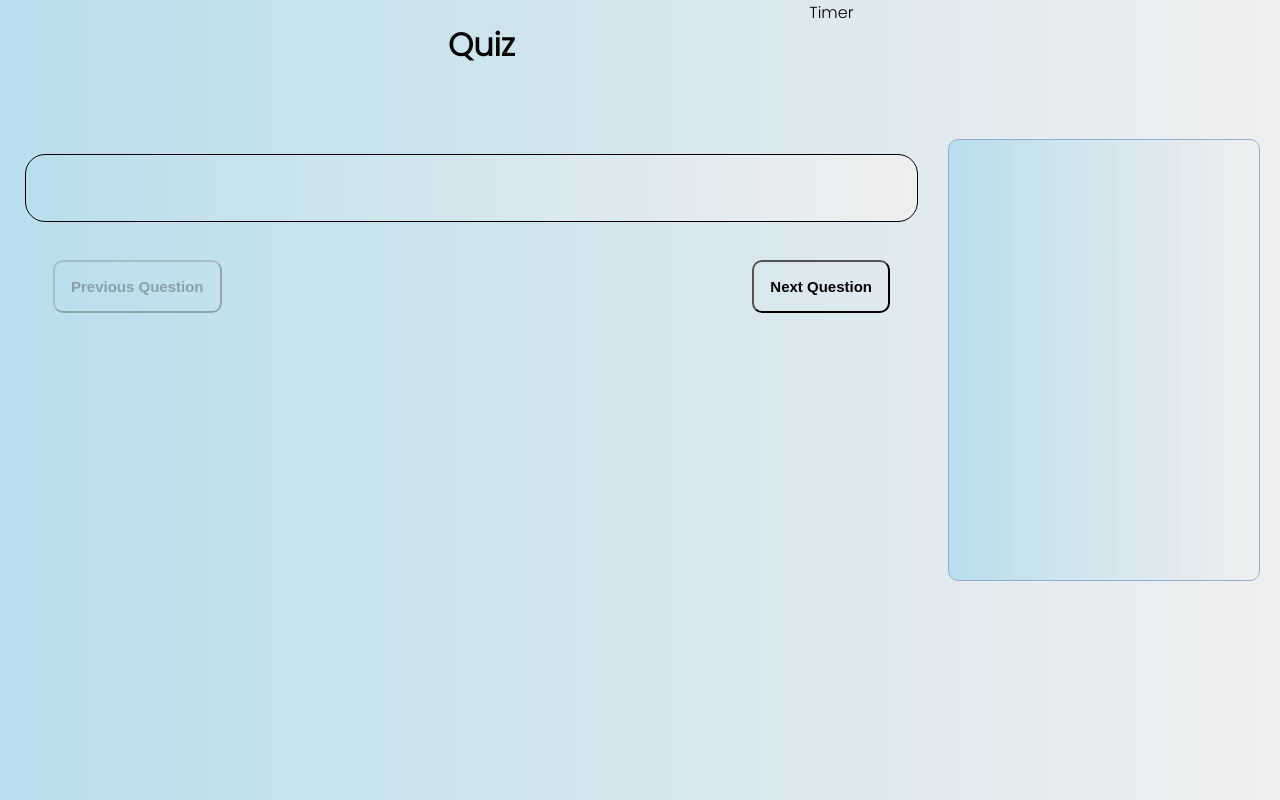
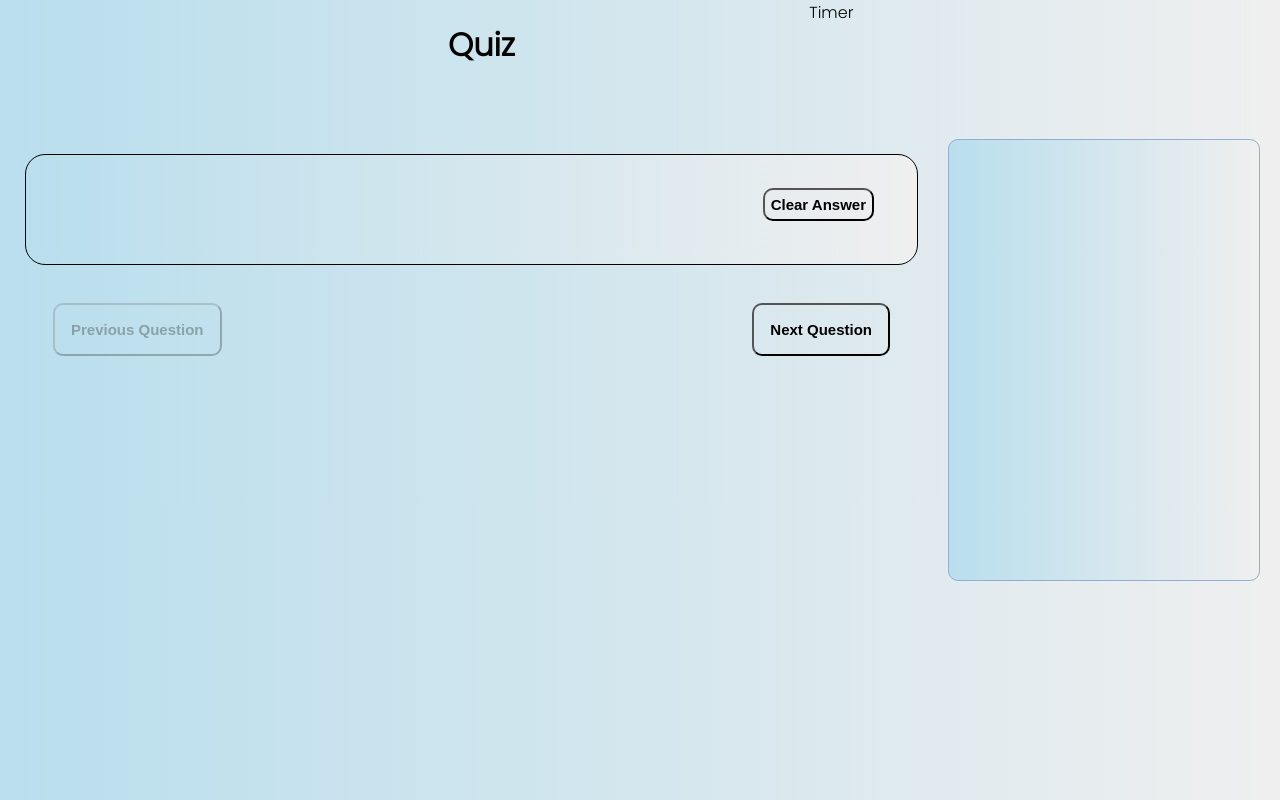
Before and after one commit to SreejaPaulG41/quizapp-typescript, a React (Create React App) app: page /genre/1/1 in a window 1280 px wide. Built offline with nearby package versions, Linux system fonts and the light colour scheme.

Commit message:
Added Clear Answer Feature

```diff
--- a/src/Components/SingleQuestionDisplay/SingleQuestionAnswerDivStyle.tsx
+++ b/src/Components/SingleQuestionDisplay/SingleQuestionAnswerDivStyle.tsx
@@ -29,6 +29,20 @@ export const QuestionDivStyle = styled.div<questionProps>`
     margin: 8px;
     font-weight: 700;
     font-size: 20px;
+    button{
+        padding: 6px;
+        font-weight: 600;
+        font-size: 15px;
+        border-radius: 10px;
+        margin: 10px;
+        margin-top: 0px;
+        background-color: transparent;
+    }
+    button:hover{
+        cursor: pointer;
+        background-color: #dbe4f0;
+        font-weight:900;
+    }
     > * {
         &:first-child {
             flex:1;
@@ -43,9 +57,13 @@ export const OptionStyle = styled.div<optionPrips>`
     margin: 8px;
     border-radius: 10px;
     font-weight: 600;
+    cursor: pointer;
     background-color: ${({ bgColor }) => bgColor};
     border: 2px solid;
     border-color: ${({ borderColor }) => borderColor};
+    input{
+        cursor: pointer;
+    }
 `
 export const ButtonStyle = styled.div`
     margin: 18px;
--- a/src/Components/SingleQuestionDisplay/index.tsx
+++ b/src/Components/SingleQuestionDisplay/index.tsx
@@ -37,7 +37,7 @@ const SingleQuestionDisplay: React.FC<singleQuestionDisplay> = ({ genreId, quest
     const history = useNavigate();
 
     useEffect(() => {
-        previousQuestionAnswerHandler({ questionId: questionId })
+        previousQuestionAnswerHandler({ questionId: questionId }) //on question change if any answer was there will show that
         setSelected(prevAnswer ? prevAnswer : '');
     }, [questionId, prevAnswer])
 
@@ -111,6 +111,14 @@ const SingleQuestionDisplay: React.FC<singleQuestionDisplay> = ({ genreId, quest
     const onAnswerChange = (e: React.ChangeEvent<HTMLInputElement>) => {
         setSelected(e.target.value);
     }
+    const onAnswerDivClick = (e: React.MouseEvent<HTMLDivElement, MouseEvent>)=>{
+        const divElement= e.target as Element;
+        setSelected(divElement.id);
+    }
+    const onClearButtonClick = (e: React.MouseEvent<HTMLButtonElement, MouseEvent>)=>{
+        setSelected('');
+        storeNotAnsweredHandler({ questionId: questionId, givenAnswerText: '', rightNess: false, answerGiven: false })
+    }
     const onSubmitHandler = (e: React.MouseEvent<HTMLButtonElement, MouseEvent>) => {
         e.preventDefault();
         if (selected !== '') {
@@ -122,16 +130,18 @@ const SingleQuestionDisplay: React.FC<singleQuestionDisplay> = ({ genreId, quest
         submitGivenAnswerHandler();
         setCheckSubmitClicked(true);
     }
+
     return (
         <ParentSingleQuestionAnswerDiv>
             <SingleQuestionAnswerDiv>
                 <QuestionDivStyle>
-                    {questionText}
+                    <div style={{flex: 1}}>{questionText}</div>
+                    <div><button onClick={(e)=>onClearButtonClick(e)}>Clear Answer</button></div>
                 </QuestionDivStyle>
                 <div>
                     {
                         answerOptions?.map((item: answerOptionArr, index: number) =>
-                            <OptionStyle>
+                            <OptionStyle id={item?.answerText} onClick={(e)=>onAnswerDivClick(e)}>
                                 <input key={index} type="radio" value={item?.answerText} checked={(selected === item?.answerText) ? true : false} onChange={(e) => onAnswerChange(e)} />{item?.answerText}
                             </OptionStyle>)
                     }
--- a/src/ReduxToolkit/givenAnswerListSlice.tsx
+++ b/src/ReduxToolkit/givenAnswerListSlice.tsx
@@ -1,5 +1,5 @@
 import { createSlice, current } from '@reduxjs/toolkit';
-import {sliceNames} from './storeConstants';
+import { sliceNames } from './storeConstants';
 
 export type answerOptionArr = {
     answerText: string;
@@ -95,8 +95,8 @@ const givenAnswerListSlice = createSlice({
                 console.log(current(state))
                 console.log(action.payload)
                 const arrayOfUnanswered = action.payload;
-                if(arrayOfUnanswered){
-                    const modifiedArrayOfUnAnswered = arrayOfUnanswered?.map((item: any)=>({
+                if (arrayOfUnanswered) {
+                    const modifiedArrayOfUnAnswered = arrayOfUnanswered?.map((item: any) => ({
                         ...item,
                         givenAnswerText: '',
                         rightNess: false,
@@ -107,23 +107,69 @@ const givenAnswerListSlice = createSlice({
             } else {
                 console.log("on blank reponse")
                 console.log(action.payload)
-                const presentArr: any = state.unAnsweredArr;
+                console.log(current(state))
+                let presentArr: any = state.unAnsweredArr;
+                const presentAnsweredArr: any = state.answerArr;
                 const presentData = presentArr.find((item: any) => {
                     return item.questionId === action.payload.questionId;
                 })
-
+                const presentDataInAnswered = presentAnsweredArr.find((item: any) => {
+                    return item.questionId === action.payload.questionId;
+                })
                 if (presentData) {
                     const index = presentArr.indexOf(presentData);
                     presentArr[index] = action.payload;
+                    // let uniqueArr: any = [];
+                    // presentArr.forEach((element: any) => {
+                    //     if (!uniqueArr.includes(element)) {
+                    //         uniqueArr.push(element);
+                    //     }
+
+                    // });
+                    let uniqueSet = new Set(presentArr);
+                    let uniqueArray = Array.from(uniqueSet);
+                    presentArr = uniqueArray;
+                    console.log("changing if only in unAnswered")
+                    console.log(current(state))
+                }
+                if (presentAnsweredArr) {
+                    const indexInAnswered = presentAnsweredArr.indexOf(presentDataInAnswered);
+                    const indexInUnAnswered = presentArr.indexOf(presentData);
+                    if (indexInUnAnswered > -1) {
+                        presentArr[indexInUnAnswered] = action.payload; //in unAnswered Array Push
+                    } else {
+                        presentArr.push(action.payload);
+                        // let uniqueArr: any = [];
+                        // presentArr.forEach((element: any) => {
+                        //     if (!uniqueArr.includes(element)) {
+                        //         uniqueArr.push(element);
+                        //     }
+
+                        // });
+                        let uniqueSet = new Set(presentArr);
+                    let uniqueArray = Array.from(uniqueSet);
+                    presentArr = uniqueArray;
+                    }
+                    //from answered array remove
+                    if (indexInAnswered > -1) {
+                        presentAnsweredArr.splice(indexInAnswered, 1); // 2nd parameter means remove one item only
+                    }
+                    console.log("changing if was in answered")
+                    console.log(current(state))
                 }
             }
         },
         showPreviousAnswerHandler: (state, action) => {
+            console.log("Prev Question")
+            console.log(action.payload)
             const questionId = action.payload.questionId;
             const presentArr = state.answerArr;
             const previousQuestion = presentArr.find((item) => {
                 return item.questionId === questionId;
             })
+            console.log("Prev Question 2")
+            console.log(previousQuestion)
+            console.log(current(state))
             if (previousQuestion) {
                 state.previousQuestionAnswer = previousQuestion.givenAnswerText;
             } else {
```
